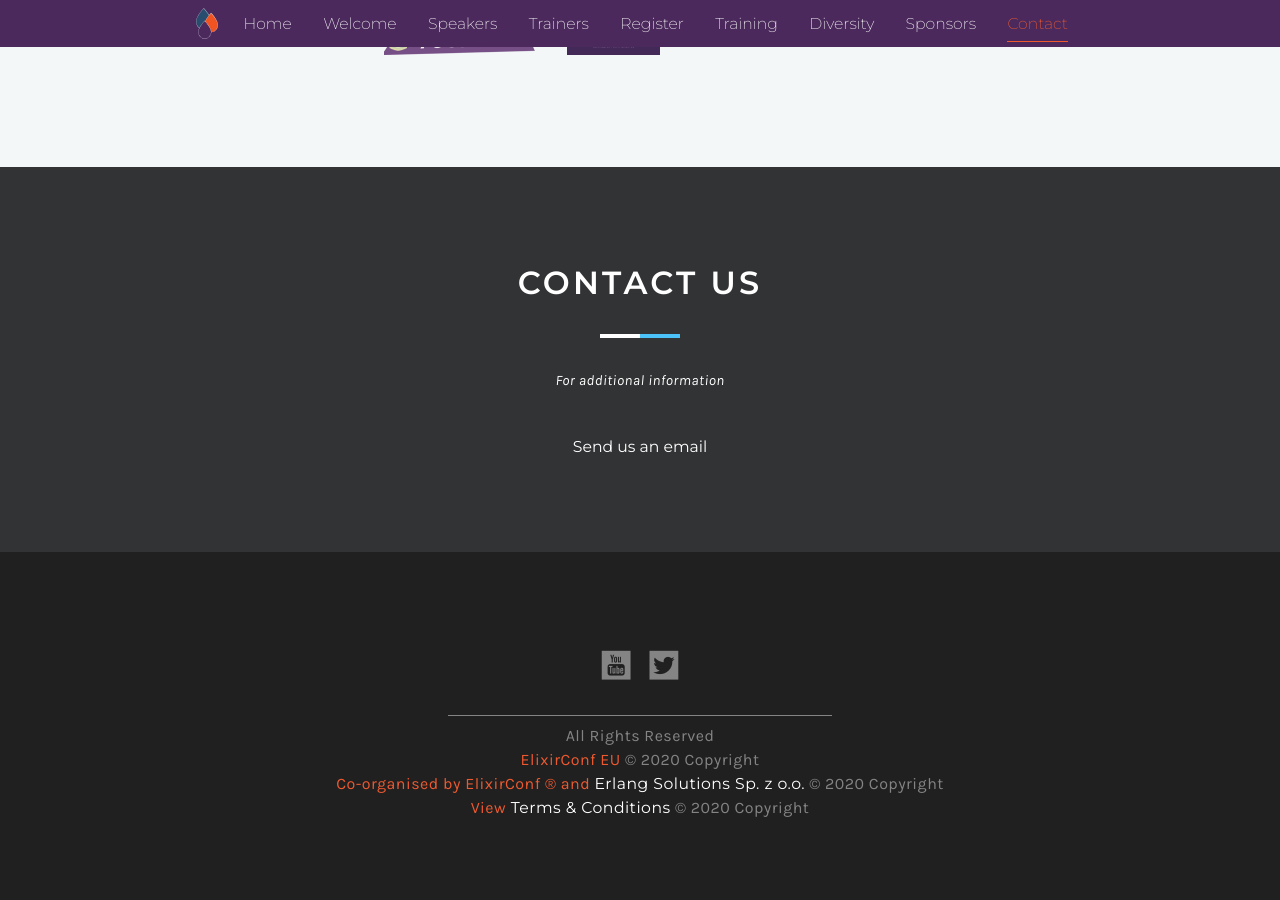
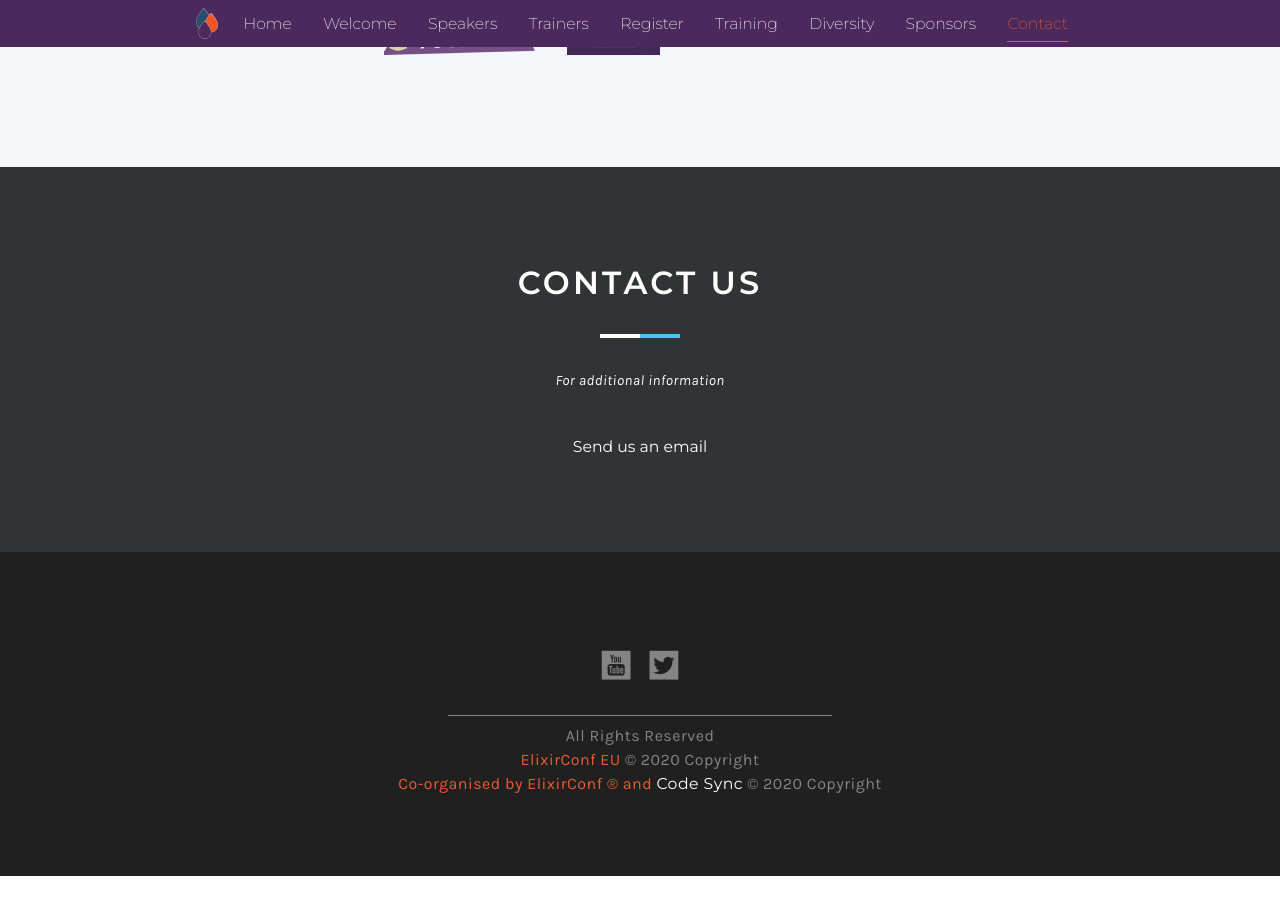
Before and after one commit to esl/virtual-elixirconf-eu-jekyll, a Jekyll site: the page built from index.html, in a window 1280 px wide and 900 px high, scrolled down 8781 px. Built offline with Jekyll 4.4.1, drawn with Linux system fonts in a browser that asks for light colours; some web fonts are replaced; after the commit the page ends 9657 px from its top, so only the background shows below that.

Commit message:
Update footer.html
Fix organiser

```diff
--- a/_includes/footer.html
+++ b/_includes/footer.html
@@ -13,11 +13,11 @@
         <strong>ElixirConf EU</strong>
         © 2020 Copyright</p>
         <p>
-            <strong>Co-organised by ElixirConf &reg; and <a href="https://www2.erlang-solutions.com/elixir-conf">Erlang Solutions Sp. z o.o.</a></strong>
+            <strong>Co-organised by ElixirConf &reg; and <a href="https://www.codesync.global">Code Sync</a></strong>
         © 2020 Copyright</p>
       <p>
-            <strong>View<a href="assets/images/ElixirConfEU-2020-T&C-s.pdf"> Terms & Conditions</a></strong>
-        © 2020 Copyright</p>
+
+
 
 
 
```
